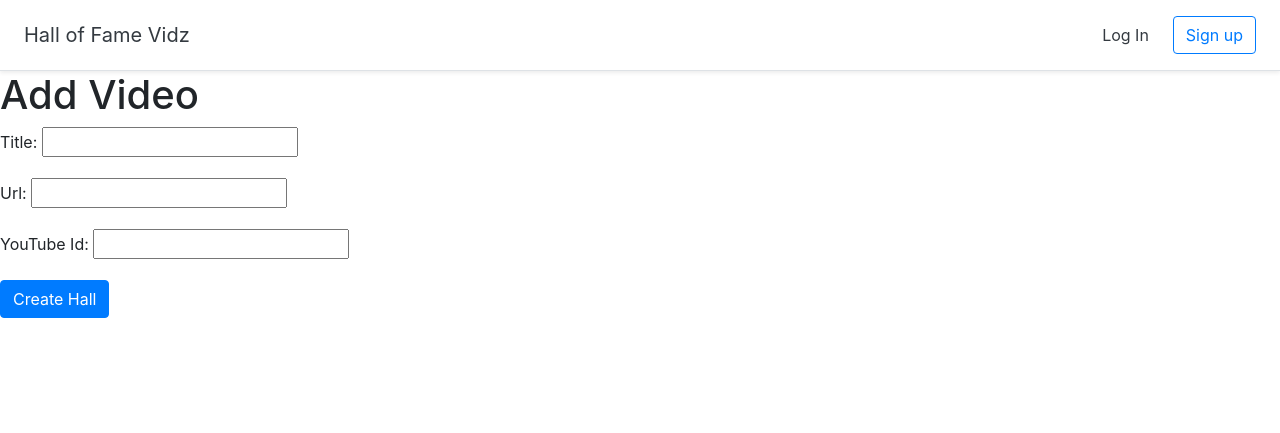
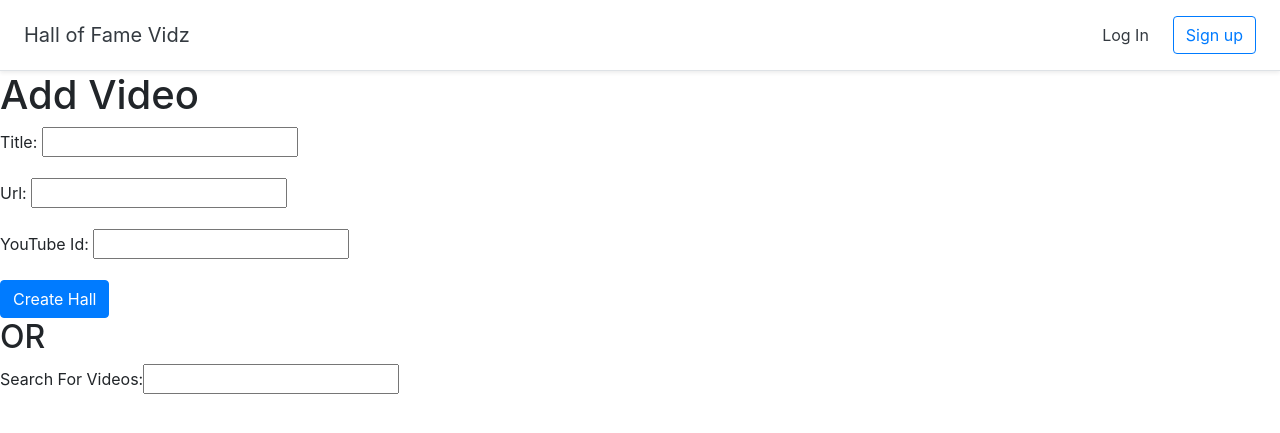
Before and after one commit to priyansh18/Hall-of-Fame-Vidz, a Django app: page /halloffame/1/addvideos in a window 1280 px wide. Shown: the top 433 px of the page. Run offline with Django 3.2, Linux system fonts and the light colour scheme; some libraries are stand-ins or nearby versions.

Commit message:
Form Validations

```diff
--- a/halls/forms.py
+++ b/halls/forms.py
@@ -7,3 +7,6 @@ class VideoForm(forms.ModelForm):
     model = Video
     fields = ['title','url','youtube_id']
     labels = {'youtube_id':'YouTube Id'}
+
+class SearchForm(forms.Form):
+  search_terms = forms.CharField(max_length=255,label="Search For Videos")
--- a/halls/templates/halls/add_video.html
+++ b/halls/templates/halls/add_video.html
@@ -6,4 +6,9 @@
   {{form.as_p}}
   <input type="submit" class="btn btn-primary" value="Create Hall">
 </form>
+
+<h2>OR</h2>
+<form>
+  {{search_form}}
+</form>
 {% endblock %}
--- a/halls/views.py
+++ b/halls/views.py
@@ -3,8 +3,8 @@ from django.urls import reverse_lazy
 from django.views.generic import CreateView, DetailView, UpdateView, DeleteView
 from django.contrib.auth.forms import UserCreationForm
 from django.contrib.auth import authenticate, login
-from .models import Hall
-from .forms import VideoForm
+from .models import Hall,Video
+from .forms import VideoForm,SearchForm
 # Create your views here.
 
 
@@ -15,8 +15,23 @@ def home(request):
 
 def add_videos(request, pk):
     form = VideoForm()
+    search_form = SearchForm()
+
+    if request.method == "POST":
+        filled_form = VideoForm(request.POST)
+        if filled_form.is_valid():
+            video = Video()
+            video.url = filled_form.cleaned_data['url']
+            video.title = filled_form.cleaned_data['title']
+            video.youtube_id = filled_form.cleaned_data['youtube_id']
+            video.hall = Hall.objects.get(pk=pk)
+            video.save()
+
+
     context = {
-        'form': form
+        'form': form,
+        'search_form':search_form
+
     }
     return render(request, 'halls/add_video.html', context)
 
```
Also changed, not shown: db.sqlite3.
